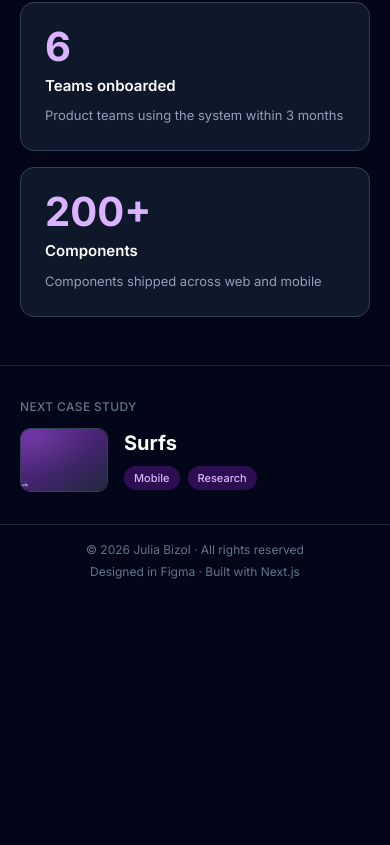
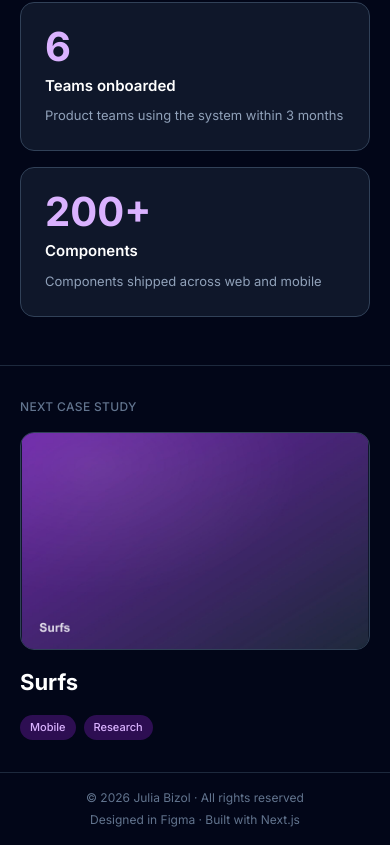
Before and after one commit to juliabizol/julia-portfolio, a Next.js app: page /work/design-system-evolution in a window 390 px wide. Shown: the part 5890-6735 px from the top of the page. Before the commit the page ends 6487 px from the top, so only its background shows below. Built offline with nearby package versions, Linux system fonts and the light colour scheme.

Commit message:
Switch next-case-study to a stacked layout below 768px with full-bleed thumbnail

```diff
--- a/src/app/work/[slug]/page.tsx
+++ b/src/app/work/[slug]/page.tsx
@@ -247,21 +247,21 @@ export default async function CaseStudyPage({
             href={`/work/${nextProject.slug}`}
             className="group block px-5 md:px-10 lg:px-20 py-8 md:py-12 hover:bg-slate-900/50 transition-colors"
           >
-            {/* Extra-narrow layout (<389px): fully stacked to avoid cramped wrapping */}
-            <div className="flex flex-col gap-3 min-[389px]:hidden">
+            {/* Below md (768px): fully stacked layout */}
+            <div className="flex flex-col gap-4 md:hidden">
               <span className="text-[12px] font-medium tracking-[0.03em] text-slate-500">
                 NEXT CASE STUDY
               </span>
-              <div className="relative w-full h-[160px] overflow-hidden rounded-lg border border-slate-700">
+              <div className="relative w-full aspect-[8/5] overflow-hidden rounded-xl border border-slate-700 bg-slate-900">
                 <Image
                   src={nextProject.image}
                   alt={nextProject.title}
                   fill
-                  className="object-cover"
+                  className="object-contain"
                   sizes="100vw"
                 />
               </div>
-              <span className="text-[20px] font-bold text-white group-hover:text-purple-300 transition-colors">
+              <span className="text-[22px] font-bold text-white group-hover:text-purple-300 transition-colors">
                 {nextProject.title}
               </span>
               <div className="flex flex-wrap gap-2">
@@ -273,45 +273,15 @@ export default async function CaseStudyPage({
               </div>
             </div>
 
-            {/* 389px–sm: thumbnail beside a stacked title+tags column */}
-            <div className="hidden min-[389px]:flex min-[389px]:flex-col gap-3 sm:hidden">
-              <span className="text-[12px] font-medium tracking-[0.03em] text-slate-500">
-                NEXT CASE STUDY
-              </span>
-              <div className="flex items-start gap-4">
-                <div className="relative w-[88px] h-[64px] shrink-0 overflow-hidden rounded-lg border border-slate-700">
-                  <Image
-                    src={nextProject.image}
-                    alt={nextProject.title}
-                    fill
-                    className="object-cover"
-                    sizes="88px"
-                  />
-                </div>
-                <div className="flex flex-col gap-2 min-w-0">
-                  <span className="text-[20px] font-bold text-white group-hover:text-purple-300 transition-colors">
-                    {nextProject.title}
-                  </span>
-                  <div className="flex flex-wrap gap-2">
-                    {nextProject.tags.map((t) => (
-                      <span key={t} className="rounded-full bg-purple-900/50 px-[10px] py-1 text-[11px] font-medium text-purple-300">
-                        {t}
-                      </span>
-                    ))}
-                  </div>
-                </div>
-              </div>
-            </div>
-
-            {/* sm and up: thumbnail beside a stacked label/title/tags column */}
-            <div className="hidden sm:flex items-center gap-8">
-              <div className="relative w-[168px] h-[105px] md:w-[180px] md:h-[120px] shrink-0 overflow-hidden rounded-xl border border-slate-700">
+            {/* md and up: thumbnail beside a stacked label/title/tags column */}
+            <div className="hidden md:flex items-center gap-8">
+              <div className="relative w-[180px] h-[120px] shrink-0 overflow-hidden rounded-xl border border-slate-700">
                 <Image
                   src={nextProject.image}
                   alt={nextProject.title}
                   fill
                   className="object-cover"
-                  sizes="(min-width: 768px) 180px, 168px"
+                  sizes="180px"
                 />
               </div>
               <div className="flex flex-col gap-2 min-w-0">
```
